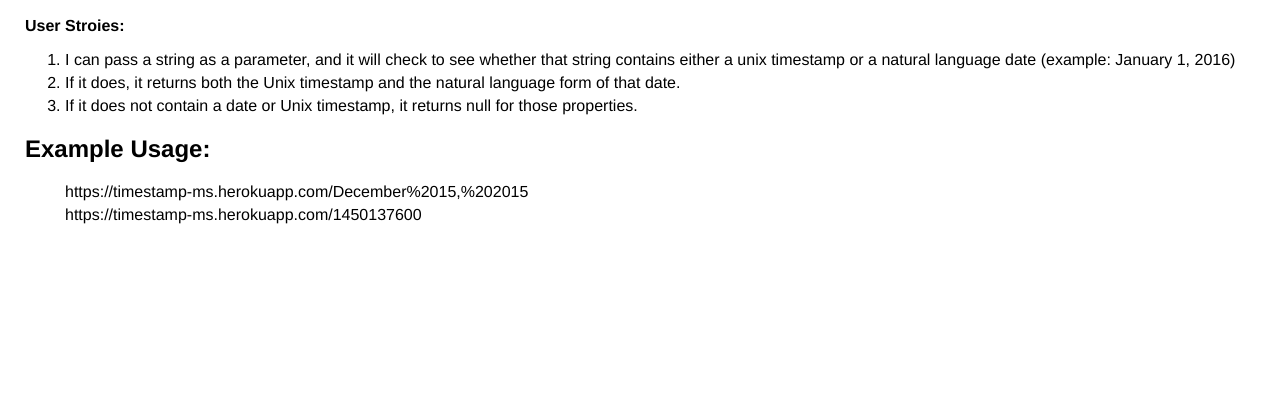
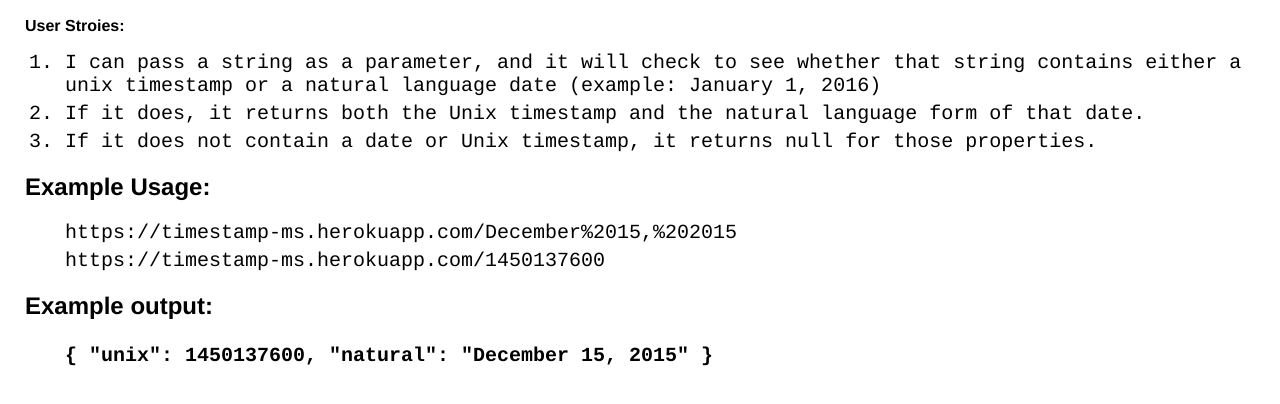
Before and after one commit to aalokgupta/tiny_url, a website: page views/index.html in a window 1280 px wide. Shown: the part 62-466 px from the top of the page. Drawn offline with nearby package versions, Linux system fonts and the light colour scheme; no server answers.

Commit message:
Checkpoint

```diff
--- a/public/style.css
+++ b/public/style.css
@@ -66,6 +66,9 @@ button:active {
 
 li {
   margin-bottom: 5px;
+  font-size: 20px;
+  font-color: "red";
+  font-family:courier;
 }
 
 footer {
--- a/views/index.html
+++ b/views/index.html
@@ -42,15 +42,15 @@
         <h2>
           Example Usage:
         </h2>
-        <ul style = "list-style-type:none">
+        <ul style = "list-style-type: none">
           <li>https://timestamp-ms.herokuapp.com/December%2015,%202015</li>
           <li>https://timestamp-ms.herokuapp.com/1450137600</li>
         </ul>
       </div>
     <div>
-      <h2>
-        <ul style = "list-style-type:none">
-          <li></li>
+      <h2> Example output:
+        <ul style = "list-style-type: none">
+          <li>{ "unix": 1450137600, "natural": "December 15, 2015" }</li>
         </ul>
       </h2>
     </div>
```
